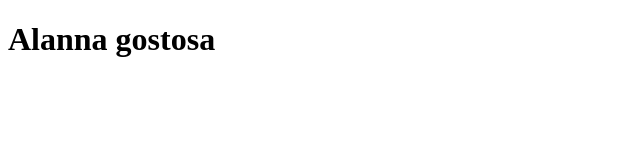
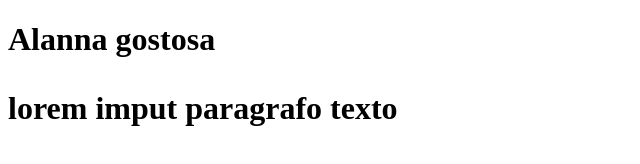
Before and after one commit to michelotto10/Projeto-1, a plain HTML site: page index.html in a window 1280 px wide. Shown: the whole page, without its empty margins (0-640 px from the left). Drawn offline with Linux system fonts and the light colour scheme.

Commit message:
adicionado o paragrafo

```diff
--- a/index.html
+++ b/index.html
@@ -7,5 +7,7 @@
 </head>
 <body>
 	<h1>Alanna gostosa<h1>
+
+			<p>lorem imput paragrafo texto</p>
 </body>
 </html
```
